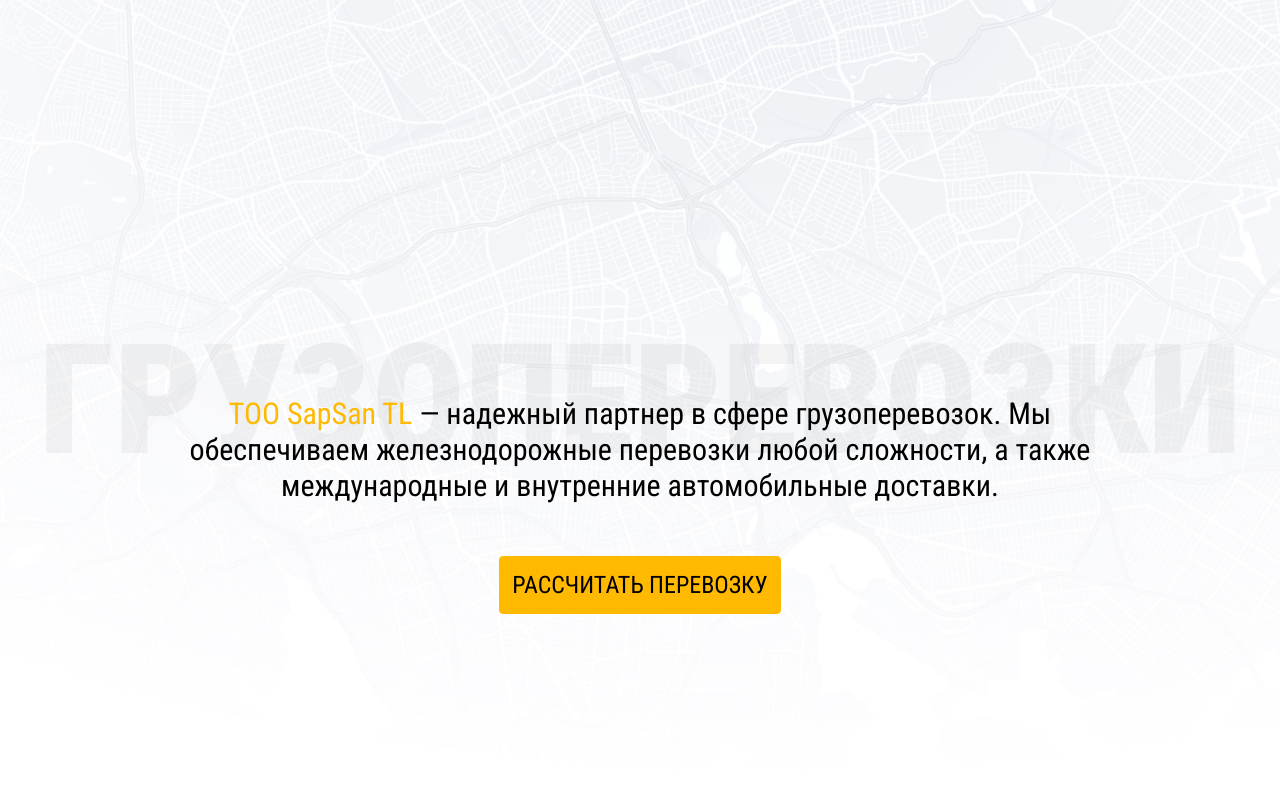
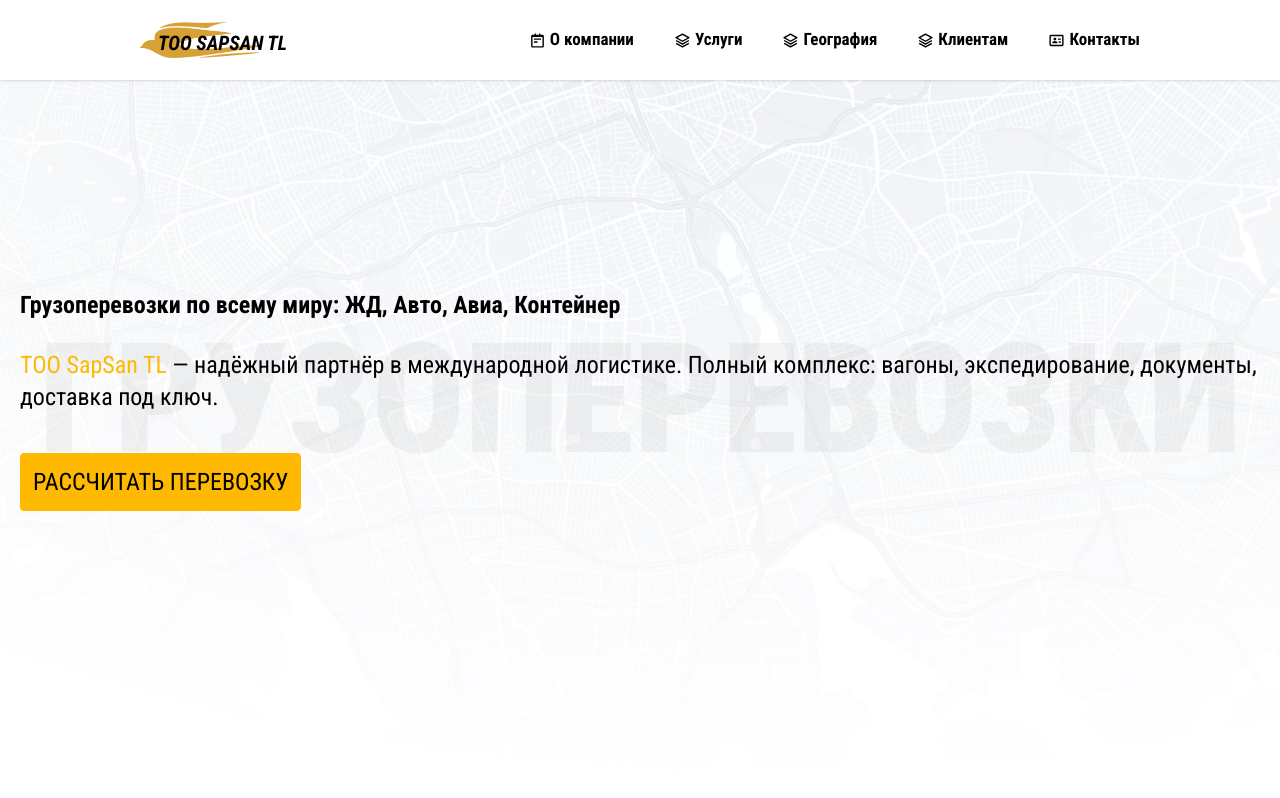
Before and after one commit to vlassov-i240288/toosapsan_frontend, a React (Vite) app: page / in a window 1280 px wide. Shown: the top 798 px of the page. Built offline with nearby package versions, Linux system fonts and the light colour scheme.

Commit message:
MainMenu fix v.1

```diff
--- a/package.json
+++ b/package.json
@@ -14,6 +14,7 @@
     "antd": "^5.27.0",
     "axios": "^1.11.0",
     "framer-motion": "^12.23.12",
+    "gsap": "^3.13.0",
     "react": "^19.1.1",
     "react-dom": "^19.1.1",
     "react-icons": "^5.5.0",
--- a/src/components/mainMenu/MainMenu.jsx
+++ b/src/components/mainMenu/MainMenu.jsx
@@ -1,57 +1,113 @@
-import { useState } from "react";
+import { useState, useEffect, useRef } from "react";
 import logo from "../../assets/images/logo.png";
-import { BiNotepad } from "react-icons/bi";
-import { BiLayer } from "react-icons/bi";
-import { BiIdCard } from "react-icons/bi";
+import { BiNotepad, BiLayer, BiIdCard } from "react-icons/bi";
+import { gsap } from "gsap";
 
 export default function MainMenu() {
     const [open, setOpen] = useState(false);
+    const callBtnRef = useRef(null);
+    const wave1Ref = useRef(null);
+    const wave2Ref = useRef(null);
+
+    useEffect(() => {
+        // Анимация основной кнопки — лёгкое пульсирование
+        gsap.to(callBtnRef.current, {
+            scale: 1.1,
+            repeat: -1,
+            yoyo: true,
+            ease: "power1.inOut",
+            duration: 1.5,
+        });
+
+        // Функция для анимации волны
+        const animateWave = (el, delay) => {
+            gsap.fromTo(
+                el,
+                { scale: 1, opacity: 0.5 },
+                {
+                    scale: 1.8,
+                    opacity: 0,
+                    duration: 2,
+                    ease: "power1.out",
+                    repeat: -1,
+                    delay,
+                }
+            );
+        };
+
+        animateWave(wave1Ref.current, 0);
+        animateWave(wave2Ref.current, 1);
+    }, []);
 
     return (
         <>
-
-            <nav className="center fixed top-0 left-0 w-full flex justify-between h-[80px] items-center shadow bg-[#ffffff] z-50">
-                <div className="ms-5">
+            <nav className="center fixed top-0 left-0 w-full flex justify-between h-[80px] items-center shadow bg-white text-black z-50">
+                <div className="">
                     <a className="relative" href="">
                         <img className="w-30" src={logo} alt="logo" />
-                        <span className="absolute italic font-bold w-[130px] top-[6px] left-[18px] text-[20px]">TOO SAPSAN TL</span>
+                        <span className="absolute italic font-bold w-[130px] top-[6px] left-[18px] text-[20px]">
+                            TOO SAPSAN TL
+                        </span>
                     </a>
                 </div>
 
-                <div className="me-5">
-
+                <div className="">
                     {/* Бургер-кнопка */}
-                    {/* <button
+                    <button
                         className="flex flex-col justify-between w-8 h-[22px] md:hidden relative z-50"
                         onClick={() => setOpen(!open)}
                     >
                         <span
-                            className={`block h-0.5 bg-white rounded origin-center transition-all duration-300 transform ${
-                                open ? "rotate-45 translate-y-2.5" : ""
-                            }`}
+                            className={`block h-0.5 bg-black rounded origin-center transition-all duration-300 transform ${open ? "rotate-45 translate-y-2.5" : ""
+                                }`}
                         />
                         <span
-                            className={`block h-0.5 bg-white rounded origin-center transition-all duration-300 ${
-                                open ? "opacity-0" : ""
-                            }`}
+                            className={`block h-0.5 bg-black rounded origin-center transition-all duration-300 ${open ? "opacity-0" : ""
+                                }`}
                         />
                         <span
-                            className={`block h-0.5 bg-white rounded origin-center transition-all duration-300 transform ${
-                                open ? "-rotate-45 -translate-y-2.5" : ""
-                            }`}
+                            className={`block h-0.5 bg-black rounded origin-center transition-all duration-300 transform ${open ? "-rotate-45 -translate-y-2.5" : ""
+                                }`}
                         />
-                    </button> */}
+                    </button>
 
-                    <ul className="flex gap-10">
-                        <li><a className="flex items-center gap-1 font-bold text-[17px]" href=""><BiNotepad />О нас</a></li>
-                        <li><a className="flex items-center gap-1 font-bold text-[17px]" href=""><BiLayer />Услуги</a></li>
-                        <li><a className="flex items-center gap-1 font-bold text-[17px]" href=""><BiIdCard />Контакты</a></li>
+                    {/* Десктоп меню */}
+                    <ul className="hidden md:flex gap-10">
+                        <li>
+                            <a className="flex items-center gap-1 font-bold text-[17px]" href="">
+                                <BiNotepad />
+                                О компании
+                            </a>
+                        </li>
+                        <li>
+                            <a className="flex items-center gap-1 font-bold text-[17px]" href="">
+                                <BiLayer />
+                                Услуги
+                            </a>
+                        </li>
+                        <li>
+                            <a className="flex items-center gap-1 font-bold text-[17px]" href="">
+                                <BiLayer />
+                                География
+                            </a>
+                        </li>
+                        <li>
+                            <a className="flex items-center gap-1 font-bold text-[17px]" href="">
+                                <BiLayer />
+                                Клиентам
+                            </a>
+                        </li>
+                        <li>
+                            <a className="flex items-center gap-1 font-bold text-[17px]" href="">
+                                <BiIdCard />
+                                Контакты
+                            </a>
+                        </li>
                     </ul>
                 </div>
             </nav>
 
-
-            {/* Оверлей (клик закроет меню) */}
+            {/* Оверлей */}
             {open && (
                 <div
                     className="fixed inset-0 bg-black/50 z-40"
@@ -61,23 +117,70 @@
 
             {/* Мобильное меню */}
             <div
-                className={`fixed top-0 left-0 w-64 h-full bg-neutral-900 text-white transform transition-transform duration-300 ease-in-out z-50 ${open ? "translate-x-0" : "-translate-x-full"
+                className={`fixed top-0 left-0 w-64 h-full bg-neutral-900 text-white transform transition-transform duration-300 ease-in-out z-90 ${open ? "translate-x-0" : "-translate-x-full"
                     }`}
             >
-                <ul className="flex flex-col gap-6 p-6 text-lg">
+                <ul className="flex flex-col gap-7 p-6 text-xl">
                     <li>
-                        <a href="#" onClick={() => setOpen(false)}>О нас</a>
+                        <a className="flex items-center gap-3" href="">
+                            <BiNotepad />
+                            О компании
+                        </a>
                     </li>
                     <li>
-                        <a href="#" onClick={() => setOpen(false)}>Услуги</a>
+                        <a className="flex items-center gap-3" href="">
+                            <BiLayer />
+                            Услуги
+                        </a>
                     </li>
                     <li>
-                        <a href="#" onClick={() => setOpen(false)}>Портфолио</a>
+                        <a className="flex items-center gap-3" href="">
+                            <BiLayer />
+                            География
+                        </a>
                     </li>
                     <li>
-                        <a href="#" onClick={() => setOpen(false)}>Контакты</a>
+                        <a className="flex items-center gap-3" href="">
+                            <BiLayer />
+                            Клиентам
+                        </a>
+                    </li>
+                    <li>
+                        <a className="flex items-center gap-3" href="">
+                            <BiIdCard />
+                            Контакты
+                        </a>
                     </li>
                 </ul>
+
+                {/* Кнопка с волнами */}
+                <div className="fixed bottom-7 right-43 z-50">
+                    {/* Волны */}
+                    <span
+                        ref={wave1Ref}
+                        className="absolute inset-0 rounded-full bg-amber-500 opacity-50"
+                    ></span>
+                    <span
+                        ref={wave2Ref}
+                        className="absolute inset-0 rounded-full bg-amber-500 opacity-50"
+                    ></span>
+
+                    {/* Кнопка звонка */}
+                    <a
+                        ref={callBtnRef}
+                        href="tel:+77001234567" // 👈 замени на свой номер
+                        className="relative flex items-center justify-center w-14 h-14 bg-amber-500 text-white rounded-full shadow-lg hover:bg-green-600 transition-colors duration-300"
+                    >
+                        <svg
+                            xmlns="http://www.w3.org/2000/svg"
+                            fill="currentColor"
+                            viewBox="0 0 24 24"
+                            className="w-7 h-7"
+                        >
+                            <path d="M6.62 10.79a15.464 15.464 0 006.59 6.59l2.2-2.2a1.003 1.003 0 011.01-.24c1.12.37 2.33.57 3.58.57.55 0 1 .45 1 1V20c0 .55-.45 1-1 1C10.07 21 3 13.93 3 5c0-.55.45-1 1-1h3.5c.55 0 1 .45 1 1 0 1.25.2 2.46.57 3.58.13.34.04.73-.24 1.01l-2.21 2.2z" />
+                        </svg>
+                    </a>
+                </div>
             </div>
         </>
     );
--- a/src/components/sections/header/Header.css
+++ b/src/components/sections/header/Header.css
@@ -12,7 +12,8 @@
 
 @media (min-width: 320px) and (max-width: 426px) {
   .heading_fon {
-    transform: rotate(-75deg);
-    font-size: 85px
+    /* transform: rotate(-75deg);
+    font-size: 85px */
+    display: none;
   }
 }
--- a/src/components/sections/header/Header.jsx
+++ b/src/components/sections/header/Header.jsx
@@ -2,15 +2,14 @@
 
 export default function Header({ onOpenModal }) {
     return (
-        <header className="h-screen pt-[100px] flex flex-col items-center justify-center relative">
+        <header className="h-screen flex flex-col items-center justify-center relative">
             <h1 className="heading_fon font-black text-[12vw] items-center justify-center">
                 ГРУЗОПЕРЕВОЗКИ
             </h1>
-            <p className="absolute md:text-center lg:text-2xl xl:text-3xl center">
-                <span className="text-amber-400">TOO SapSan TL</span> — надежный
-                партнер в сфере грузоперевозок. Мы обеспечиваем железнодорожные
-                перевозки любой сложности, а также международные и внутренние
-                автомобильные доставки.
+            <div className="absolute px-5">
+                <h2 className="text-2xl font-bold mb-7">Грузоперевозки по всему миру: ЖД, Авто, Авиа, Контейнер</h2>
+                <p className="text-2xl">
+                    <span className="text-amber-400">TOO SapSan TL</span> — надёжный партнёр в международной логистике. Полный комплекс: вагоны, экспедирование, документы, доставка под ключ.
                 </p>
                 <button
                     className="uppercase z-50 rounded border bg-amber-400 text-black mt-20 md:mt-10 border-amber-400 transition duration-300 hover:brightness-90 p-3 cursor-pointer lg:text-lg xl:text-2xl"
@@ -18,6 +17,7 @@
                 >
                     Рассчитать перевозку
                 </button>
+            </div>
         </header>
     );
 }
--- a/src/index.css
+++ b/src/index.css
@@ -19,8 +19,8 @@
 
 @media (min-width: 320px) and (max-width: 426px) {
   .center {
-    padding-left: calc(50% - 150px);
-    padding-right: calc(50% - 150px);
+    padding-left: calc(50% - 165px);
+    padding-right: calc(50% - 165px);
   }
 }
 
--- a/src/pages/MainPage/MainPage.jsx
+++ b/src/pages/MainPage/MainPage.jsx
@@ -16,7 +16,7 @@
             {/* Контекст сообщений обязательно здесь */}
             {contextHolder}
 
-            {/* <MainMenu /> */}
+            <MainMenu />
             <Header onOpenModal={() => setIsModalOpen(true)} />
             <About onOpenModal={() => setIsModalOpen(true)} />
             <Contacts />
```
Also changed, not shown: 1 other file (tests, documents, lock files or other folders). Lines whose indentation alone changed are shown as unchanged.
